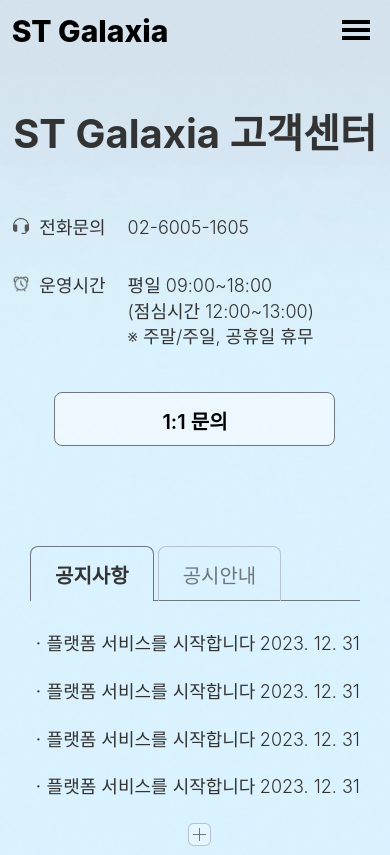
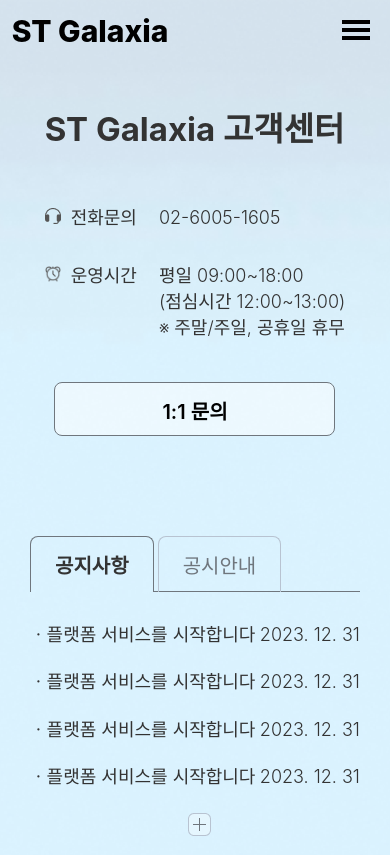
Before and after one commit to hyegyeong-Kim/STO, a plain HTML site: page cus.html in a window 390 px wide. Shown: the top 855 px of the page. Drawn offline with Linux system fonts and the light colour scheme; a web font is replaced by a local one.

Commit message:
fontsize 변경

```diff
--- a/css/cus.css
+++ b/css/cus.css
@@ -45,7 +45,7 @@ background:#7E8184; display:block;}
   .cus_visual .inner {flex-direction:column;}
   .title {margin-bottom:100px; display:flex; flex-direction:column; }
   .title li:last-of-type {width:100%; margin:0 auto;}
-  .cus_visual .inner .title strong {font-size:33px;}
+  .cus_visual .inner .title strong {font-size:33px !important;}
   .cus_visual .tab_wrap {width:90%;}
   .cus_visual .tab_type_01 li > a {padding:15px 24px 11px 24px;}
   .cus_visual .more {top:100%; right:45%; }
```
